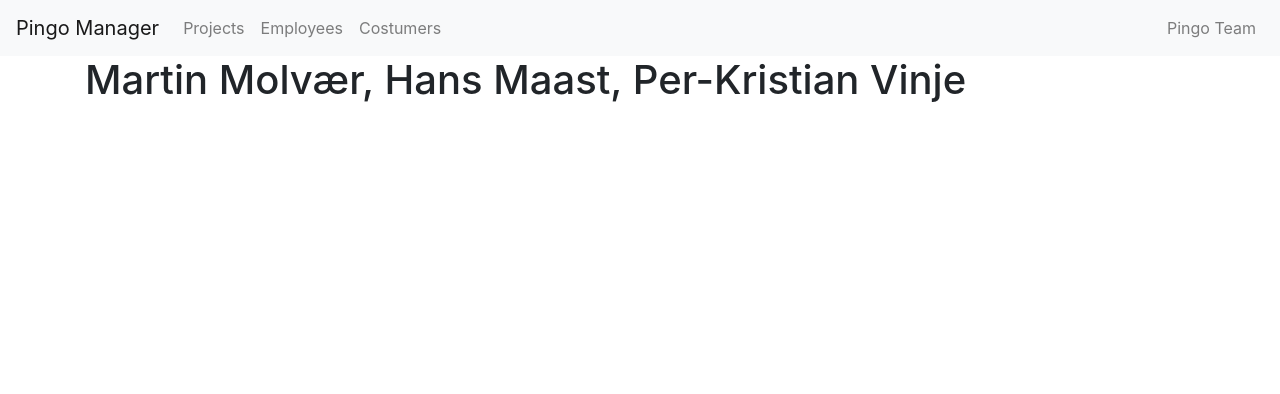
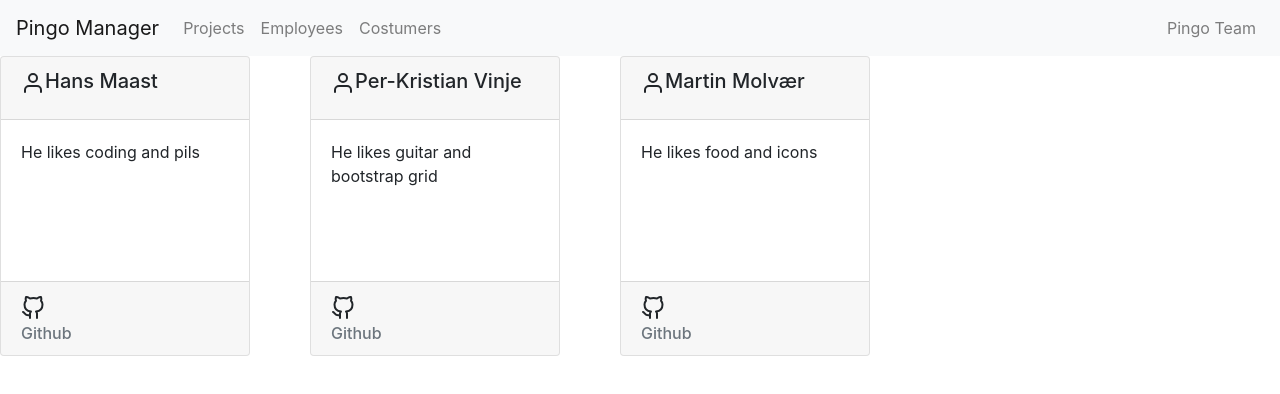
Before and after one commit to hansmaast/PManagesh, a React (Create React App) app: page /team in a window 1280 px wide. Shown: the top 394 px of the page. Built offline with nearby package versions, Linux system fonts and the light colour scheme.

Commit message:
add team add footer

```diff
--- a/src/pages/Team.js
+++ b/src/pages/Team.js
@@ -1,13 +1,72 @@
 import React from "react";
-import { Container } from "react-bootstrap";
+import { Container, Col, Row, Image, Card, CardDeck } from "react-bootstrap";
+import { User, GitHub } from "react-feather";
 
 const Team = () => {
   return (
-      <div>
-        <Container>
-          <h1>Martin Molvær, Hans Maast, Per-Kristian Vinje</h1>
-        </Container>
-      </div>
+    <div>
+      <Row className="mb-5">
+        <CardDeck>
+          <Col>
+            <Card style={{ width: "250px", height: "300px" }}>
+              <Card.Header>
+                <Card.Title>
+                  <User />
+                  Hans Maast
+                </Card.Title>
+              </Card.Header>
+              <Card.Body>
+                <Card.Text>He likes coding and pils</Card.Text>
+              </Card.Body>
+              <Card.Footer>
+                <GitHub />
+                <Card.Subtitle className="mt-1 text-muted">
+                  Github
+                </Card.Subtitle>
+              </Card.Footer>
+            </Card>
+          </Col>
+          <Col>
+            <Card style={{ width: "250px", height: "300px" }}>
+              <Card.Header>
+                <Card.Title>
+                  <User />
+                  Per-Kristian Vinje
+                </Card.Title>
+              </Card.Header>
+              <Card.Body>
+                <Card.Text>He likes guitar and bootstrap grid</Card.Text>
+              </Card.Body>
+              <Card.Footer>
+                <GitHub />
+                <Card.Subtitle className="mt-1 text-muted">
+                  Github
+                </Card.Subtitle>
+              </Card.Footer>
+            </Card>
+          </Col>
+          <Col>
+            <Card style={{ width: "250px", height: "300px" }}>
+              <Card.Header>
+                <Card.Title>
+                  <User />
+                  Martin Molvær
+                </Card.Title>
+              </Card.Header>
+              <Card.Body>
+                <Card.Text>He likes food and icons</Card.Text>
+              </Card.Body>
+              <Card.Footer>
+                <GitHub />
+                <Card.Subtitle className="mt-1 text-muted">
+                  Github
+                </Card.Subtitle>
+              </Card.Footer>
+            </Card>
+          </Col>
+        </CardDeck>
+      </Row>
+    </div>
   );
 };
 
```
